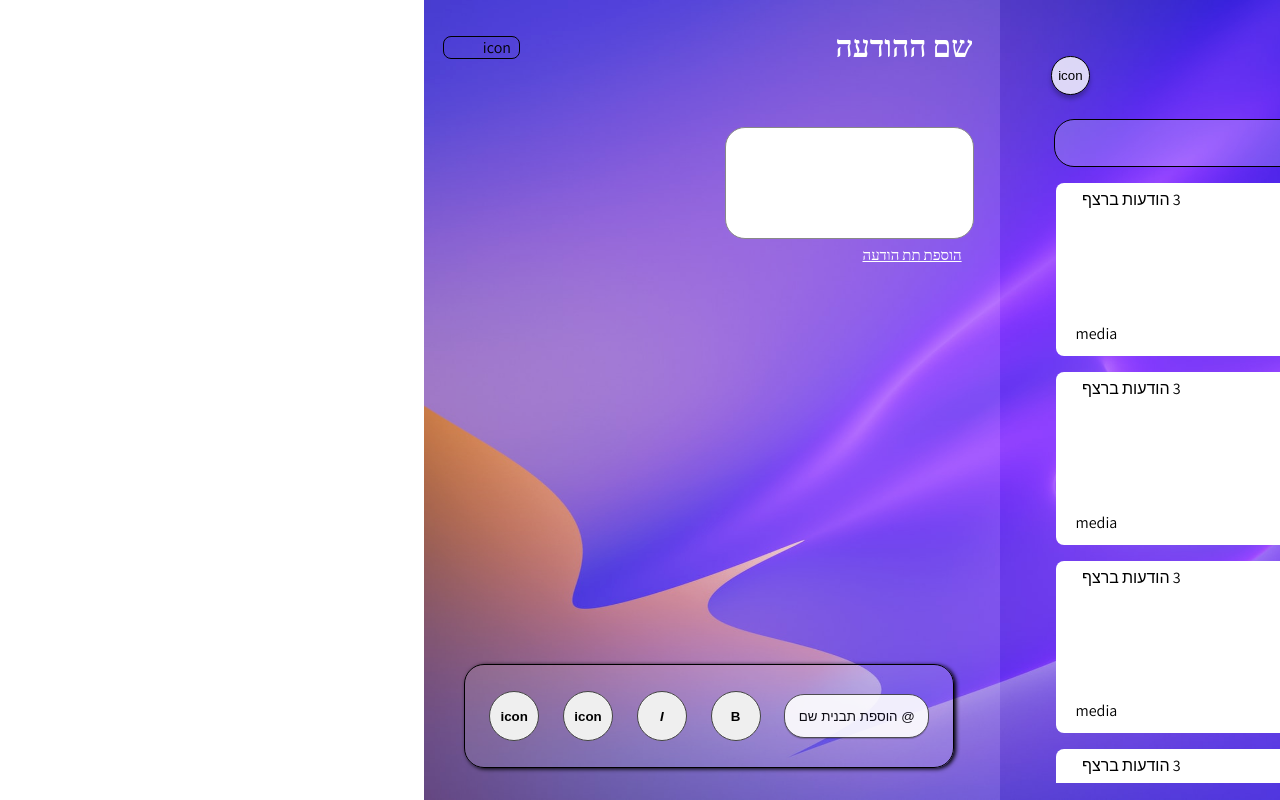
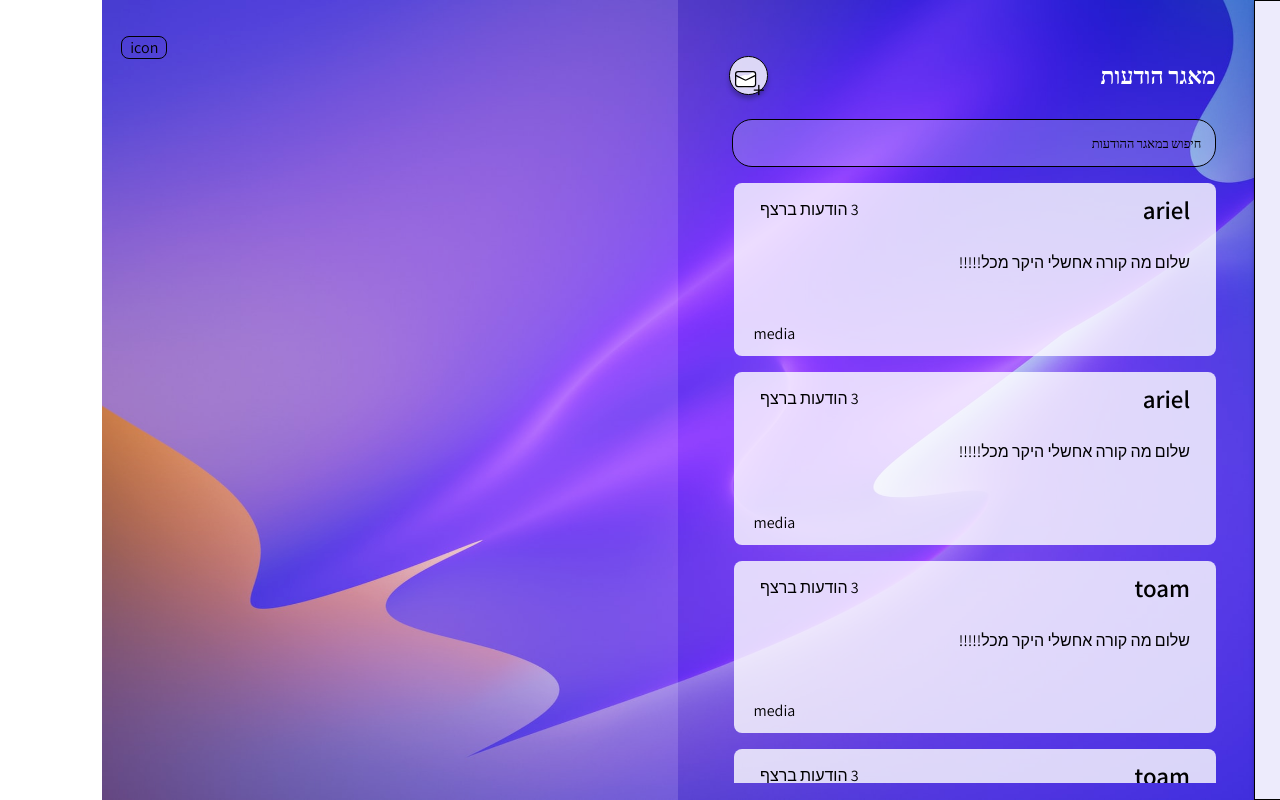
Before and after one commit to aariell0045/ws-project-front, a React (Create React App) app: page /MessagesStock in a window 1280 px wide. Both pictures are taken after a click on the element "icon". Built offline with nearby package versions, Linux system fonts and the light colour scheme.

Commit message:
didnt work on add message just work on the icon and styling

```diff
--- a/src/components/message-box/message-box.styles.css
+++ b/src/components/message-box/message-box.styles.css
@@ -1,16 +1,21 @@
-.message-box{
-	background: #FFFFFF;
+.message-box {
 	border-radius: 1vh;
 	width: 80%;
 	padding: 2vw;
 	padding-top: 0px;
 	padding-bottom: 1vw;
 	height: 10em;
+	min-height: 10em;
 	position: relative;
-
+	background: rgba(255, 255, 255, 0.8);
 }
 
-.message-box-header{
+.message-box p {
+	margin-top: 2vh;
+	margin-bottom: 2vh;
+}
+
+.message-box-header {
 	display: flex;
 	justify-content: space-between;
 	align-items: center;
@@ -30,7 +35,7 @@ text-align: right;
 	color: #000000;
 }
 
-.media-footer{
+.media-footer {
 	width: 100%;
 	text-align: end;
 	position: absolute;
--- a/src/components/messages-stock/messages-stock.component.jsx
+++ b/src/components/messages-stock/messages-stock.component.jsx
@@ -2,7 +2,7 @@ import "./messages-stock.styles.css";
 import React, { useState } from "react";
 import MessageBox from "../message-box/message-box.component";
 import AddMessage from "../add-message/add-message.component";
-
+import AddMessageIcon from "../../icons/icons-components/add-message/add-message.component";
 
 const messages = [
 	{ messageName: "ariel", contentMessage: "שלום מה קורה אחשלי היקר מכל!!!!!" },
@@ -26,31 +26,37 @@ function MessagesStock() {
 	}
 
 	return (
-    <section id="messages-stock">
-      <div className="messages-stock-warpper">
-        <div className="messages-stock-left-side">
-          <header className="messages-stock-left-side-header">
+		<section id='messages-stock'>
+			<div className='messages-stock-warpper'>
+				<div className='messages-stock-left-side'>
+					<header className='messages-stock-left-side-header'>
 						<p>מאגר הודעות</p>
-            <button className="messages-stock-right-side-button-add-new-message">
-              icon
+						<button
+							onClick={(event) => setCreateMessage(!createMessage)}
+							className='messages-stock-right-side-button-add-new-message'
+						>
+							<AddMessageIcon />
 						</button>
 					</header>
 					<input
-            name="searchMessages"
-            className="messages-stcok-left-side-input"
-            type="text"
-            placeholder="חיפוש במאגר ההודעות"
+						name='searchMessages'
+						className='messages-stcok-left-side-input'
+						type='text'
+						placeholder='חיפוש במאגר ההודעות'
 						onChange={(event) => handleInputs(event)}
 					/>
 
-          <div className="messages-stcok-list">
+					<div className='messages-stcok-list'>
 						{state.searchMessages &&
 							messagesList.map((message, index) => {
 								if (message.messageName.includes(state.searchMessages)) {
 									return (
 										<MessageBox
 											key={index}
-                      item={[message.messageName, message.contentMessage]}
+											item={[
+												message.messageName,
+												message.contentMessage,
+											]}
 										/>
 									);
 								} else {
@@ -62,17 +68,19 @@ function MessagesStock() {
 								return (
 									<MessageBox
 										key={index}
-                    item={[message.messageName, message.contentMessage]}
+										item={[
+											message.messageName,
+											message.contentMessage,
+										]}
 									/>
 								);
 							})}
 					</div>
 				</div>
-        <div className="messages-stock-right-side">
-          <div className="message-stock-right-side-background"></div>
-          <div className="messsages-stock-tools">
+				<div className='messages-stock-right-side'>
+					<div className='message-stock-right-side-background'></div>
+					<div className='messsages-stock-tools'>
 						<span
-              onClick={(event) => setCreateMessage(!createMessage)}
 							className={
 								createMessage
 									? "new-message-tool new-message-tool-active"
--- a/src/components/messages-stock/messages-stock.styles.css
+++ b/src/components/messages-stock/messages-stock.styles.css
@@ -65,7 +65,6 @@
 	justify-content: space-between;
 	padding-top: 7vh;
 	padding-bottom: 3vh;
-
 }
 
 .messages-stock-right-side-button-add-new-message {
@@ -78,6 +77,7 @@
 	width: 3vw;
 	cursor: pointer;
 	margin-left: 4vw;
+	position: relative;
 }
 .messages-stock-left-side {
 	padding-right: 3vw;
@@ -105,12 +105,20 @@
 
 .messages-stcok-list {
 	margin-top: 2vh;
-  display: grid;
+	display: flex;
+  flex-direction: column;
+  /* align-items: center; */
 	gap: 1em;
 	overflow-y: scroll;
 	height: 75vh;
+
 }
 
 .messages-stcok-list::-webkit-scrollbar {
 	width: 0px;
 }
+
+.messages-stock-right-side-button-add-new-message svg {
+	width: 2em;
+	height: 2em;
+}
--- /dev/null
+++ b/src/icons/icons-components/add-message/add-message-icon.styles.css
@@ -0,0 +1,4 @@
+.add-message-icon-container{
+	display: flex;
+
+}
--- a/src/icons/icons-components/add-message/add-message.component.jsx
+++ b/src/icons/icons-components/add-message/add-message.component.jsx
@@ -1,87 +1,39 @@
-function addMessageIcon() {
+function AddMessageIcon() {
 	return (
 		<svg
-      width="62"
-      height="62"
-      viewBox="0 0 62 62"
-      fill="none"
-      xmlns="http://www.w3.org/2000/svg"
+			style={{
+				width: "100%",
+				position: "absolute",
+				top: "50%",
+				marginTop: "-0.4vw",
+				left: "50%",
+				marginLeft: "-1.4vw",
+			}}
+			viewBox='0 0 28 20'
+			fill='none'
+			xmlns='http://www.w3.org/2000/svg'
 		>
-      <g filter="url(#filter0_d)">
-        <circle
-          cx="31"
-          cy="27"
-          r="27"
-          fill="white"
-          fill-opacity="0.8"
-          shape-rendering="crispEdges"
+			<svg
+				width='24'
+				height='24'
+				viewBox='8 5 8 25'
+				fill='none'
+				xmlns='http://www.w3.org/2000/svg'
+			>
+				<path
+					d='M19.5 6.99993C20.9578 11.3731 17.9999 13.4999 20.4999 16.4999C12.9852 20.4405 3.91203 18.6389 3.99985 14.9999C4.08768 11.361 9.7449 7.95527 12.6087 8.8488C15.4726 9.74234 18.5 3.99991 19.5 6.99993Z'
+					fill='white'
 				/>
-        <circle
-          cx="31"
-          cy="27"
-          r="26.5"
-          stroke="black"
-          shape-rendering="crispEdges"
+				<rect x='4' y='6' width='16' height='12' rx='2' stroke='black' />
+				<path
+					d='M4 9L11.1056 12.5528C11.6686 12.8343 12.3314 12.8343 12.8944 12.5528L20 9'
+					stroke='black'
 				/>
-      </g>
-      <path
-        d="M38.5005 21.9999C39.9583 26.3731 37.0004 28.4999 39.5004 31.4999C31.9856 35.4405 22.9125 33.6389 23.0003 29.9999C23.0882 26.361 28.7454 22.9553 31.6092 23.8488C34.4731 24.7423 37.5005 18.9999 38.5005 21.9999Z"
-        fill="white"
-      />
-      <rect x="23" y="21" width="16" height="12" rx="2" stroke="black" />
-      <path
-        d="M23 24L30.1056 27.5528C30.6686 27.8343 31.3314 27.8343 31.8944 27.5528L39 24"
-        stroke="black"
-      />
-      <path
-        d="M41.167 31.6665L41.167 38.6665"
-        stroke="black"
-        stroke-linecap="round"
-      />
-      <path
-        d="M44.667 35.1665L37.667 35.1665"
-        stroke="black"
-        stroke-linecap="round"
-      />
-      <defs>
-        <filter
-          id="filter0_d"
-          x="0"
-          y="0"
-          width="62"
-          height="62"
-          filterUnits="userSpaceOnUse"
-          color-interpolation-filters="sRGB"
-        >
-          <feFlood flood-opacity="0" result="BackgroundImageFix" />
-          <feColorMatrix
-            in="SourceAlpha"
-            type="matrix"
-            values="0 0 0 0 0 0 0 0 0 0 0 0 0 0 0 0 0 0 127 0"
-            result="hardAlpha"
-          />
-          <feOffset dy="4" />
-          <feGaussianBlur stdDeviation="2" />
-          <feComposite in2="hardAlpha" operator="out" />
-          <feColorMatrix
-            type="matrix"
-            values="0 0 0 0 0 0 0 0 0 0 0 0 0 0 0 0 0 0 0.25 0"
-          />
-          <feBlend
-            mode="normal"
-            in2="BackgroundImageFix"
-            result="effect1_dropShadow"
-          />
-          <feBlend
-            mode="normal"
-            in="SourceGraphic"
-            in2="effect1_dropShadow"
-            result="shape"
-          />
-        </filter>
-      </defs>
+			</svg>
+			<path d='M22.1665 11.6665L22.1665 18.6665' stroke='black' stroke-linecap='round' />
+			<path d='M25.6665 15.1665L18.6665 15.1665' stroke='black' stroke-linecap='round' />
 		</svg>
 	);
 }
 
-export default addMessageIcon
+export default AddMessageIcon;
```
Also changed, not shown: src/icons/regular-icons-src/Message_light.svg (added), src/icons/regular-icons-src/User_add_alt_light.svg (added). Lines whose indentation alone changed are shown as unchanged.
